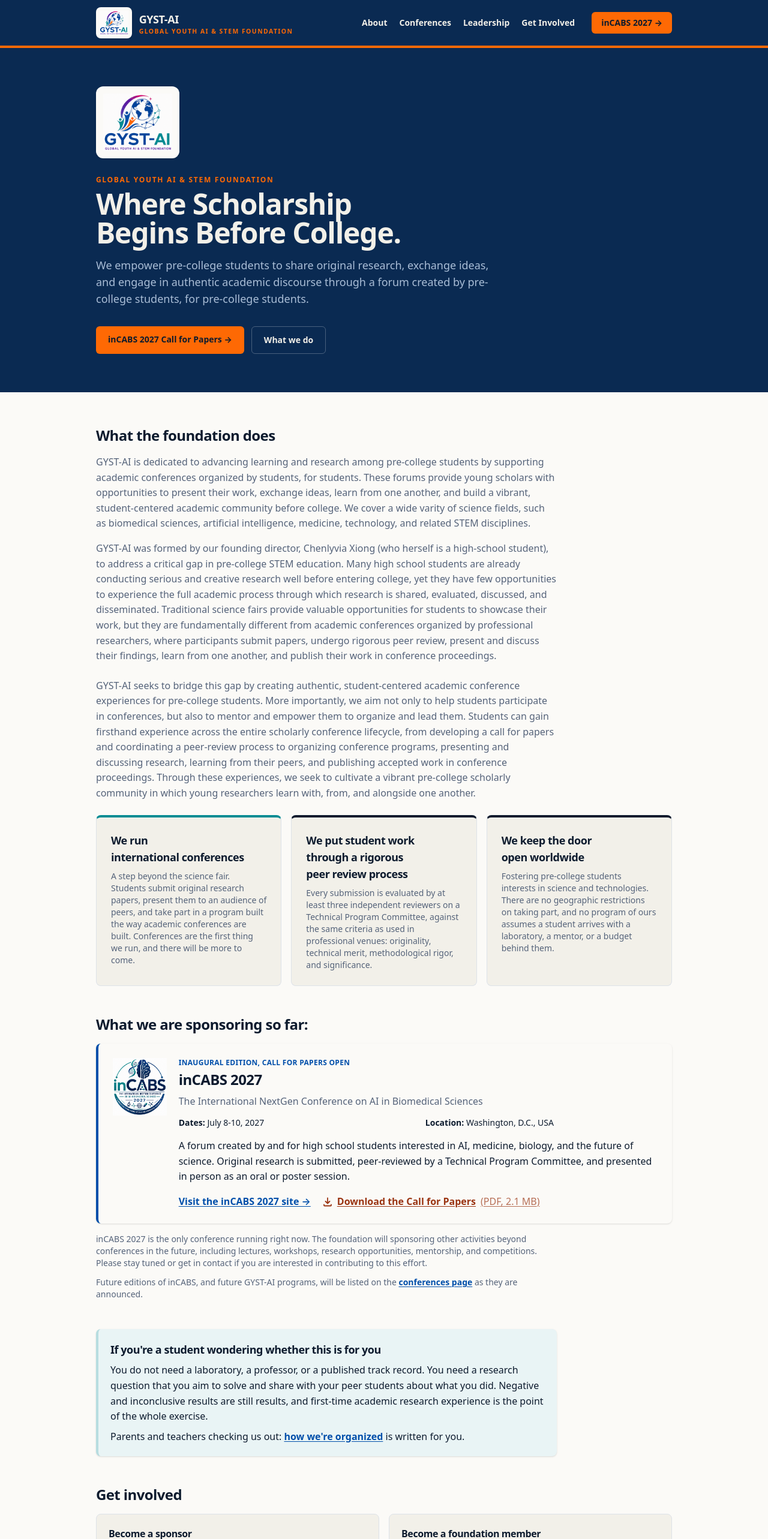
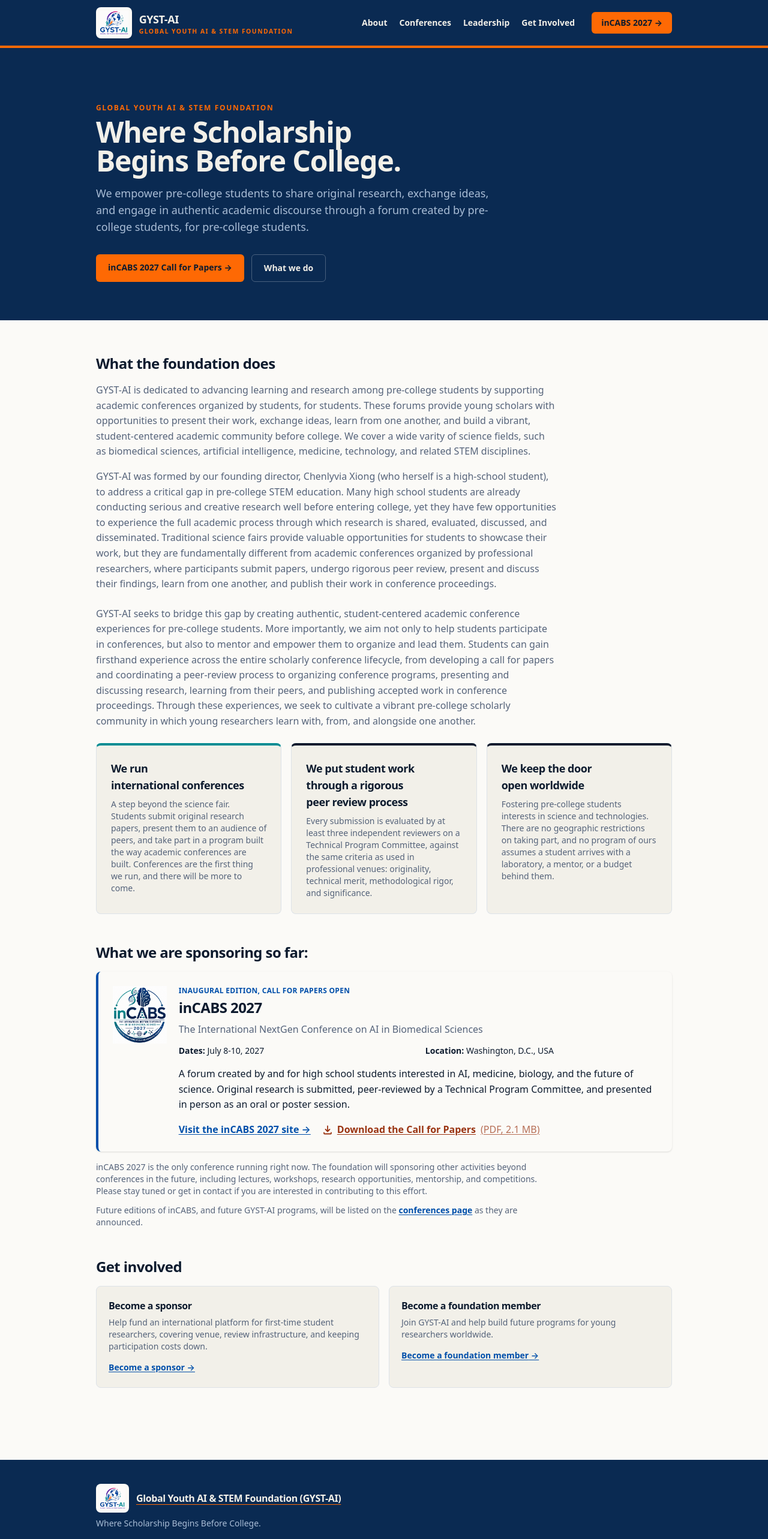
Before and after one commit to GYST-AI/gyst-ai.github.io, a Next.js app: page / in a window 1280 px wide. Shown: the top 2566 px of the page at 60% size. Built offline with nearby package versions, Linux system fonts and the light colour scheme.

Commit message:
Updated the messages

```diff
--- a/src/app/get-involved/page.tsx
+++ b/src/app/get-involved/page.tsx
@@ -14,7 +14,8 @@
 const audiences = [
   {
     title: "Students",
-    description: `Submit your research to ${featured.acronym} ${featured.year}. Tracks, deadlines, paper format, and the submission link are all on the conference site.`,
+    description: `Find a conference that interests to you and submit your work to it. Or contact us to start a new conference that
+    may generate interests for other students to submit. We are here to help you. ${featured.acronym} ${featured.year} is a conference that we're currently sponsoring that you may be interested in considering.`,
     action: {
       label: `Go to ${featured.acronym} ${featured.year} →`,
       href: INCABS_URL,
@@ -23,7 +24,7 @@
   {
     title: "Teachers, schools, and programs",
     description:
-      "Encourage a student, or ask us anything you need in order to vouch for this to a parent or an administrator. No question is too basic or too pointed, and we would much rather you ask.",
+      "Encourage a student to submit their research work to one of our sponsored conferences, or ask us anything you need in order to vouch for this to a student, a parent or an administrator.",
     action: {
       label: "Ask us a question →",
       href: `mailto:${org.contact.email}?subject=${encodeURIComponent("Question from a teacher or school")}`,
@@ -32,7 +33,7 @@
   {
     title: "Reviewers and mentors",
     description:
-      "Researchers, graduate students, and professionals who can review a six-page student paper carefully and write useful feedback are what make the program work.",
+      "Teachers, researchers, graduate students, and professionals are encouraged to sign up for volunteering as a technical program committee member for our student-run conferences.",
     action: {
       label: "Volunteer to review →",
       href: `mailto:${org.contact.email}?subject=${encodeURIComponent("Reviewer / mentor volunteer")}`,
@@ -41,7 +42,7 @@
   {
     title: "Sponsors",
     description:
-      "Support venue, review infrastructure, and keeping participation costs down for students who could not otherwise attend.",
+      "Please consider to support us with our conference venues, activities, and keeping participation costs down for students who could not otherwise attend our conferences.",
     action: {
       label: "Become a sponsor →",
       href: `mailto:${org.contact.email}?subject=${encodeURIComponent("Sponsorship inquiry")}`,
--- a/src/app/leadership/page.tsx
+++ b/src/app/leadership/page.tsx
@@ -15,13 +15,16 @@
         Leadership
       </h1>
       <p className={`mb-10 ${PROSE_WIDTH} text-[var(--color-ink-muted)]`}>
-        Three separate groups run {org.acronym}, and it is worth knowing which
-        does what. A Board of Directors governs the foundation. Officers run it
-        day to day, and they are high school students. That is deliberate, since
-        a forum built for young researchers should be run by them too. Neither
-        group judges the papers. An independent Technical Program Committee
-        does that.
+        {org.name} ({org.acronym}) is a non-profit organization dedicated to advancing learning and research
+        among pre-college students by supporting academic conferences organized by students, for students.
+        {org.acronym} is currently incubated inside the Center for Data Science at the College of AI, Cyber and Computing,
+        University of Texas at San Antonio.
       </p>
+
+      <p className={`mb-10 ${PROSE_WIDTH} text-[var(--color-ink-muted)]`}>
+        {org.acronym} is governed by a board of directors as chaired by Dr. Anthony Rios, Director of the Center for Data Science.
+      </p>
+
 
       <h2 className="mb-4 text-2xl font-extrabold tracking-tight">
         Board of Directors
--- a/src/app/page.tsx
+++ b/src/app/page.tsx
@@ -31,16 +31,6 @@
           design system, shared with the inCABS site. */}
       <section className="bg-[var(--color-panel)] py-12 sm:py-16">
         <div className={SHELL}>
-          <span className="flex w-fit items-center justify-center rounded-xl bg-[var(--color-paper)] p-3 shadow-sm">
-            <Image
-              src="/images/gystai-logo.png"
-              alt={`${org.name} logo`}
-              width={320}
-              height={268}
-              priority
-              className="h-20 w-auto sm:h-24"
-            />
-          </span>
 
           <p className="mt-7 text-xs font-semibold uppercase tracking-[0.14em] text-[var(--color-gold)]">
             {org.name}
@@ -125,25 +115,6 @@
           </p>
         </section>
 
-        <section className="mb-12 max-w-3xl">
-          <Callout
-            variant="reassurance"
-            title="If you're a student wondering whether this is for you"
-          >
-            <p>
-              You do not need a laboratory, a professor, or a published track
-              record. You need a research question that you aim to solve and share with your peer students about what you did. Negative and inconclusive results are
-              still results, and first-time academic research experience is the point of the whole
-              exercise.
-            </p>
-            <p>
-              Parents and teachers checking us out:{" "}
-              <Link href="/about">how we&apos;re organized</Link> is written
-              for you.
-            </p>
-          </Callout>
-        </section>
-
         <section>
           <h2 className="mb-4 text-2xl font-extrabold tracking-tight">
             Get involved
--- a/src/lib/org.ts
+++ b/src/lib/org.ts
@@ -142,7 +142,7 @@
     {
       name: "Anthony Rios",
       role: "Director",
-      conferenceRole: null,
+      conferenceRole: "Chairperson",
       affiliation:
         "Associate Professor, Information Systems and Cybersecurity, University of Texas at San Antonio, Texas",
       photoUrl: null,
@@ -158,7 +158,7 @@
     {
       name: "Chenlyvia Xiong",
       role: "Director",
-      conferenceRole: "Founding Director, GYST-AI",
+      conferenceRole: "Founding Director",
       affiliation: "Ronald Reagan High School, San Antonio, Texas",
       photoUrl: null,
     },
```
